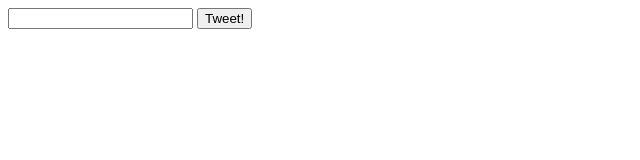
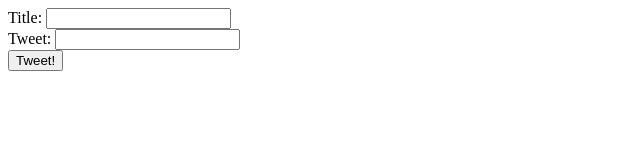
Before and after one commit to lindenmelvin/twitter-clone, a plain HTML site: page index.html in a window 1280 px wide. Shown: the whole page, without its empty margins (0-640 px from the left). Drawn offline with Linux system fonts and the light colour scheme.

Commit message:
Add Tweet title and body

```diff
--- a/index.html
+++ b/index.html
@@ -9,8 +9,15 @@
 </head>
 
 <body>
-  <form>
-    <input type="text" />
+  <form action="http://localhost:5000/tweet" method="post">
+    <div>
+      <label>Title:</label>
+      <input type="text" name="title" />
+    </div>
+    <div>
+      <label>Tweet:</label>
+      <input type="text" name="tweet" />
+    </div>
     <input type="submit" value="Tweet!" />
   </form>
 </body>
```
